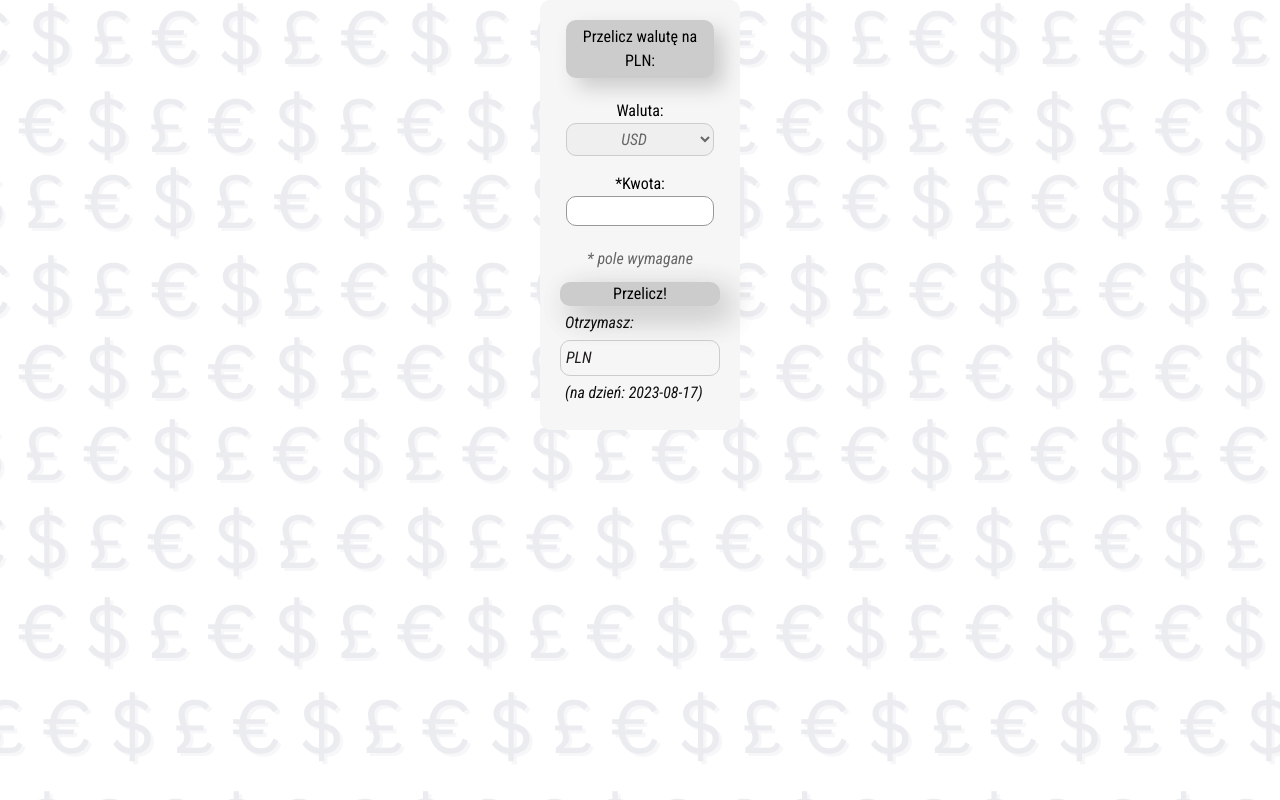
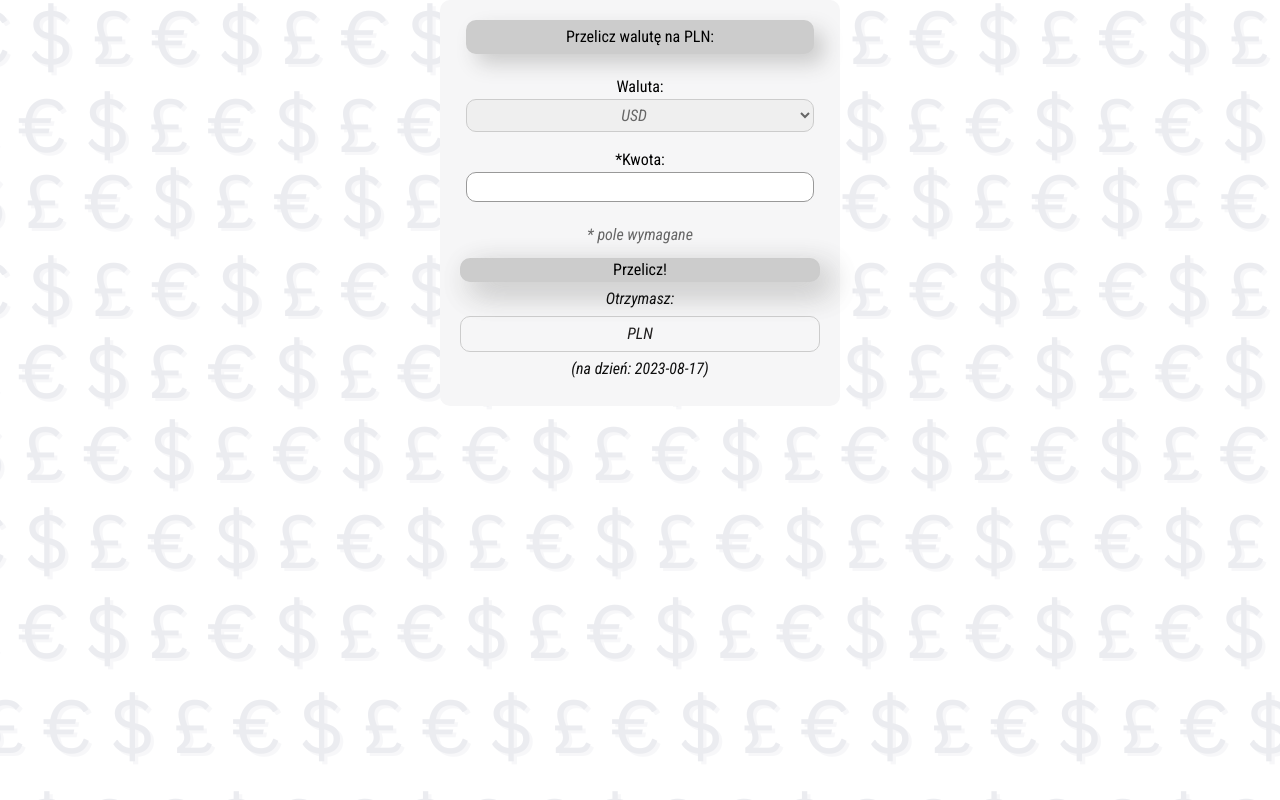
Before and after one commit to Dor-Ka/currency-converter, a plain HTML site: page index.html in a window 1280 px wide. Drawn offline with nearby package versions, Linux system fonts and the light colour scheme.

Commit message:
changing the width of the form

```diff
--- a/css/container.css
+++ b/css/container.css
@@ -1,6 +1,6 @@
 .container {
     margin: 0 auto;
-    max-width: 200px;
+    max-width: 400px;
     padding: 20px;
     background-color: #f6f6f7;
     border-radius: 10px;
--- a/css/form.css
+++ b/css/form.css
@@ -1,6 +1,6 @@
 .form__labelText {
     width: 100%;
-    max-width: 150px;
+    max-width: 400px;
     display: inline-block;
 }
 
@@ -10,7 +10,7 @@
     border-radius: 10px;
     padding: 5px;
     width: 100%;
-    max-width: 200px;
+    max-width: 400px;
     text-align: center;
 }
 
@@ -20,7 +20,7 @@
     border-radius: 10px;
     padding: 5px;
     width: 100%;
-    max-width: 200px;
+    max-width: 400px;
     text-align: center;
     color: hsl(0, 0%, 40%);
     font-style: italic;
@@ -41,7 +41,7 @@
 .form__button {
     margin: 0 auto;
     width: 100%;
-    max-width: 200px;
+    max-width: 400px;
     border: none;
     background-color: #ccc;
     border-radius: 10px;
@@ -59,7 +59,7 @@
 
 .form__legent {
     width: 100%;
-    max-width: 200px;
+    max-width: 400px;
     padding: 5px;
     background-color: #ccc;
     border-radius: 10px;
@@ -72,8 +72,8 @@
     border-radius: 10px;
     padding: 5px;
     width: 100%;
-    max-width: 200px;
-    text-align: left;
+    max-width: 400px;
+    text-align: center;
     color: hsl(0, 3%, 12%);
     font-style: italic;
 }
--- a/css/text.css
+++ b/css/text.css
@@ -3,7 +3,7 @@
     padding: 5px;
     width: 100%;
     max-width: 200px;
-    text-align: left;
+    text-align: center;
     color: hsl(0, 0%, 6%);
     font-style: italic;
 }
```
